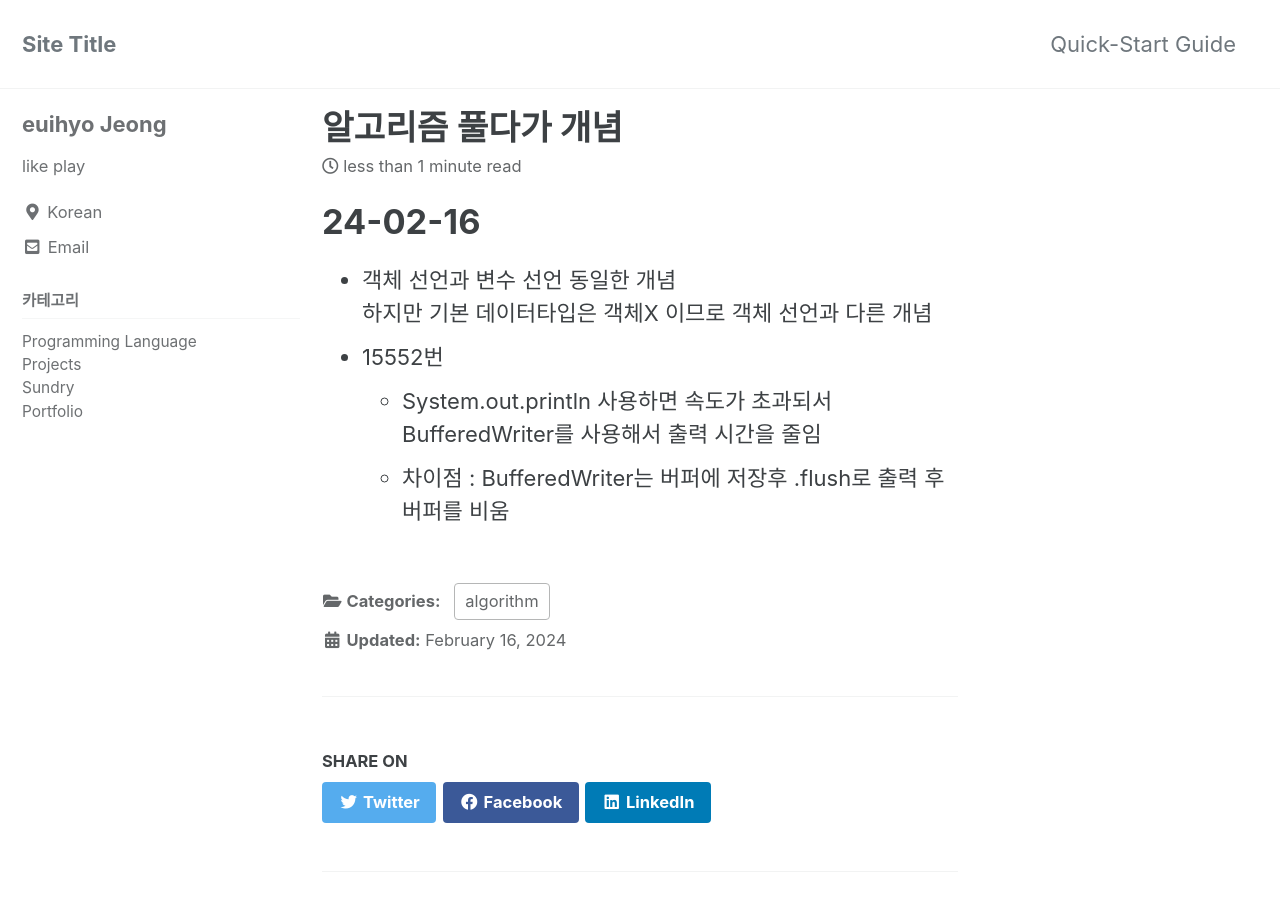
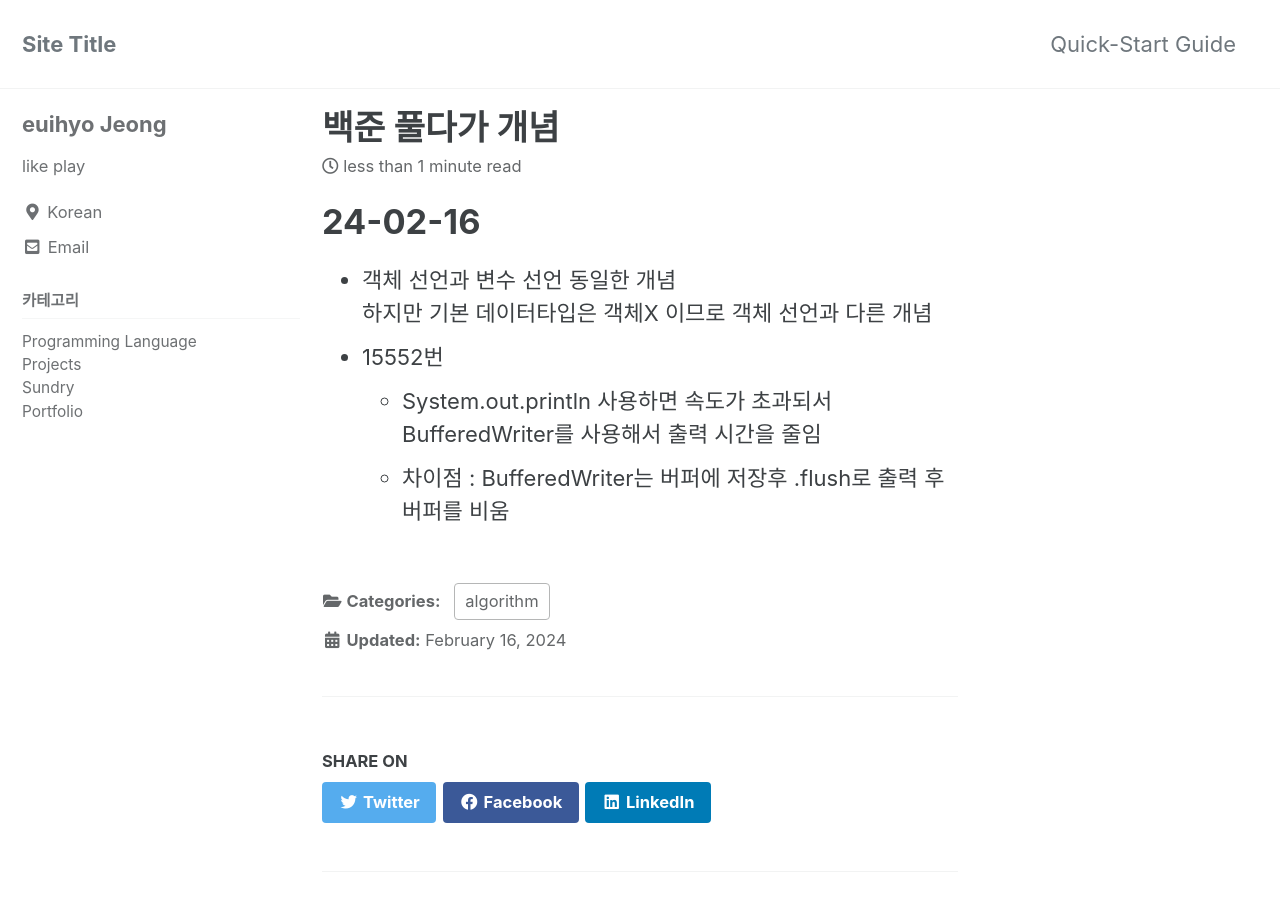
Before and after one commit to definitionhyo/definitionhyo.github.io, a Jekyll site: the page built from _posts/2024-02-16-sundry.md, in a window 1280 px wide and 900 px high. Built offline with Jekyll 4.4.1, drawn with Linux system fonts in a browser that asks for light colours; cached includes are drawn as plain includes.

Commit message:
Update 2024-02-16-sundry.md

```diff
--- a/_posts/2024-02-16-sundry.md
+++ b/_posts/2024-02-16-sundry.md
@@ -1,6 +1,6 @@
 ---
 layout: single
-title:  "알고리즘 풀다가 개념"
+title:  "백준 풀다가 개념"
 categories:
   - algorithm
 ---
```
